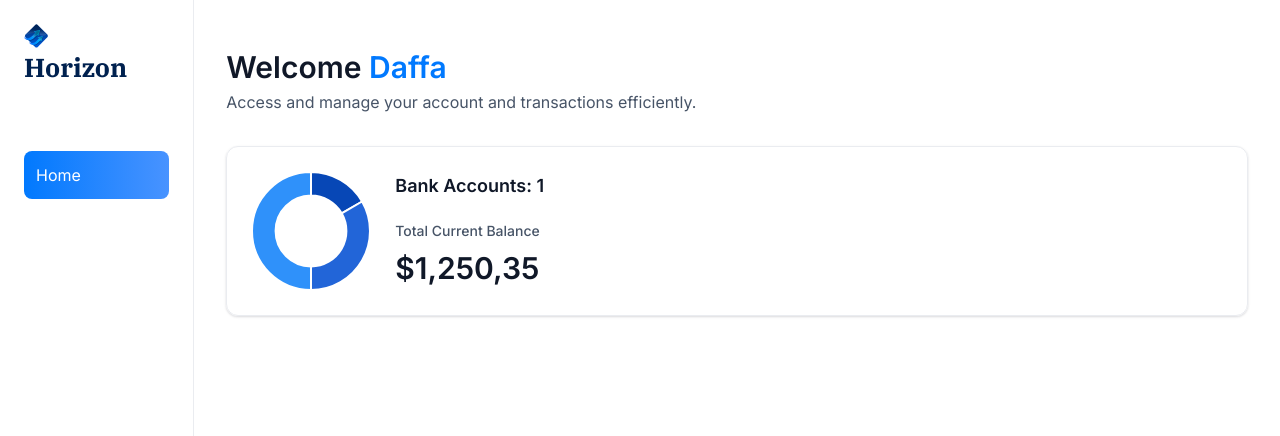
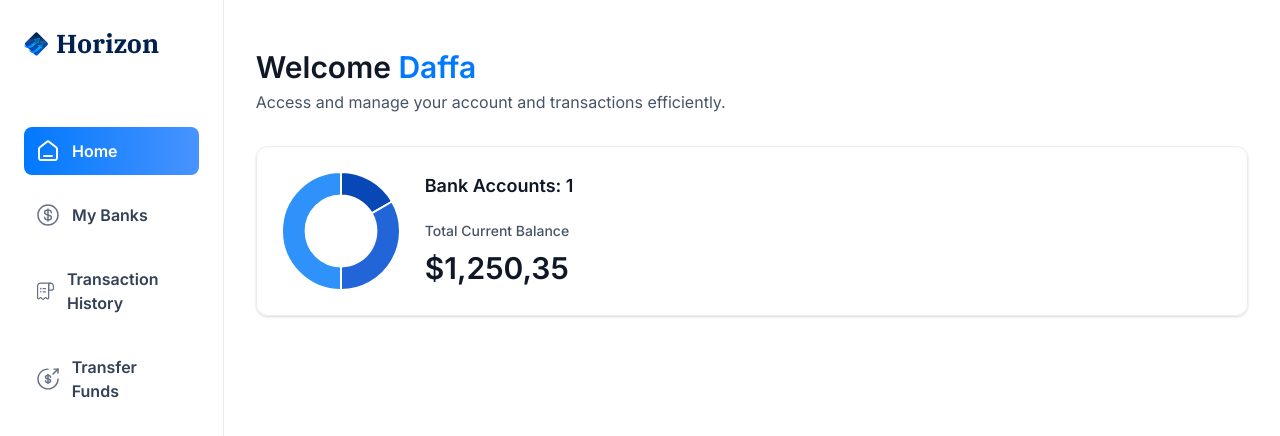
Before and after one commit to daffatahtaa/banking-porto, a Next.js app: page / in a window 1280 px wide. Shown: the top 436 px of the page. Built offline with nearby package versions, Linux system fonts and the light colour scheme.

Commit message:
Fix sidebar label error

```diff
--- a/components/Sidebar.tsx
+++ b/components/Sidebar.tsx
@@ -14,7 +14,7 @@
     return (
         <section className='sidebar'>
             <nav className='flex flex-col gap-4'>
-                <Link href='/' className='mb-12 cursor-pointer items-center gap-2'>
+                <Link href='/' className='mb-12 cursor-pointer flex items-center gap-2'>
                     <Image src='/icons/logo.svg'
                         width={34}
                         height={34}
@@ -27,12 +27,21 @@
                     const isActive = pathname() === item.route || pathname.toString().startsWith(`${item.route}/`)
 
                     return (
-                        <Link className={cn('sidebar-link', {'bg-bank-gradient': isActive})} href={item.route} key={item.label}>
-                            {item.label}
+                        <Link className={cn('sidebar-link', { 'bg-bank-gradient': isActive })} href={item.route} key={item.label}>
+                            <div className='relative size-6'>
+                                <Image src={item.imgURL} alt={item.label} fill
+                                    className={cn({ 'brightness-[3] invert-0': isActive })}
+                                />
+                            </div>
+                            <p className={cn('sidebar-label', { '!text-white': isActive })}>
+                                {item.label}
+                            </p>
                         </Link>
                     )
                 })}
+                USER
             </nav>
+            Footer
         </section>
     )
 }
```
